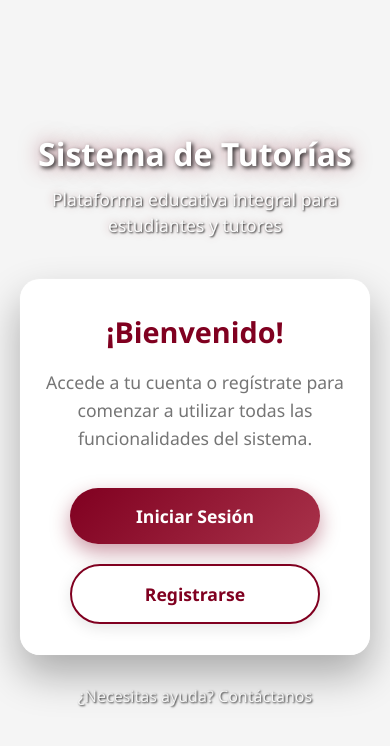
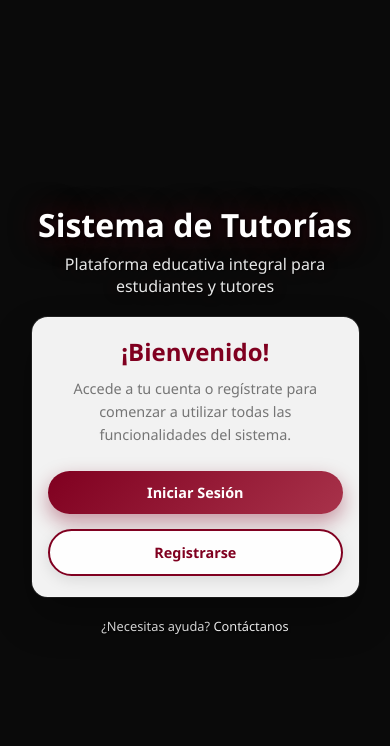
Before and after one commit to PerseoN15/DevOps_ProyectoFinal, a React app in the folder frontend/: page / in a window 390 px wide. Shown: the top 746 px of the page. Built offline with nearby package versions, Linux system fonts and the light colour scheme; the HTML template or start-up script is replaced by a standard one.

Commit message:
modiciacion de diseño en el login

```diff
--- a/frontend/src/pages/Login.css
+++ b/frontend/src/pages/Login.css
@@ -3,7 +3,7 @@
   --guindo: #800020;
   --guindo-claro: #a8324a;
   --guindo-oscuro: #600018;
-  --guindo-suave: rgba(128, 0, 32, 0.3);
+  --guindo-suave: rgba(128, 0, 32, 0.4);
   --blanco: #ffffff;
   --gris-claro: #f5f5f5;
   --gris: #e0e0e0;
@@ -23,7 +23,7 @@
 
 body {
   font-family: 'Segoe UI', Tahoma, Geneva, Verdana, sans-serif;
-  background-color: var(--gris-claro);
+  background-color: #0a0a0a;
   overflow-x: hidden;
 }
 
@@ -39,140 +39,119 @@ body {
   overflow: hidden;
 }
 
-/* Fondo con bolitas guindas animadas */
+/* Fondo elegante y responsivo */
 .background-animation {
   position: fixed;
   top: 0;
   left: 0;
   width: 100%;
   height: 100%;
-  background: linear-gradient(45deg, #1a0010 0%, #2d001a 50%, #1a0010 100%);
+  background:
+    radial-gradient(circle at 20% 80%, rgba(128, 0, 32, 0.3) 0%, transparent 50%),
+    radial-gradient(circle at 80% 20%, rgba(168, 50, 74, 0.2) 0%, transparent 50%),
+    radial-gradient(circle at 40% 40%, rgba(96, 0, 24, 0.25) 0%, transparent 50%),
+    linear-gradient(135deg, #0a0a0a 0%, #1a0a0f 30%, #2a0a14 70%, #1a0a0f 100%);
   z-index: -1;
   overflow: hidden;
 }
 
-/* Bolitas guindas animadas */
-.floating-balls {
+/* Patrón de puntos animados */
+.dots-pattern {
+  position: absolute;
+  width: 100%;
+  height: 100%;
+  background-image:
+    radial-gradient(circle at 25% 25%, var(--guindo-suave) 2px, transparent 2.5px),
+    radial-gradient(circle at 75% 75%, var(--guindo-suave) 2px, transparent 2.5px);
+  background-size: 60px 60px, 80px 80px;
+  animation: dotsMove 40s infinite linear;
+  opacity: 0.3;
+}
+
+/* Ondas sutiles */
+.waves-container {
+  position: absolute;
+  width: 100%;
+  height: 100%;
+  opacity: 0.1;
+}
+
+.wave {
+  position: absolute;
+  width: 200%;
+  height: 100%;
+  background: linear-gradient(90deg, transparent, var(--guindo-claro), transparent);
+  animation: waveMove 20s infinite linear;
+}
+
+.wave-1 {
+  top: 20%;
+  animation-delay: 0s;
+  animation-duration: 25s;
+  opacity: 0.15;
+}
+
+.wave-2 {
+  top: 60%;
+  animation-delay: 10s;
+  animation-duration: 30s;
+  opacity: 0.1;
+}
+
+/* Elementos flotantes elegantes */
+.floating-elements {
   position: absolute;
   width: 100%;
   height: 100%;
 }
 
-.ball {
+.floating-element {
   position: absolute;
   border-radius: 50%;
-  background: radial-gradient(circle at 30% 30%, var(--guindo-claro), var(--guindo-oscuro));
-  box-shadow:
-    0 0 20px var(--guindo-suave),
-    inset 0 0 10px rgba(255, 255, 255, 0.1);
-  animation: floatBall 25s infinite linear;
-  opacity: 0.7;
+  background: radial-gradient(circle, var(--guindo-suave) 0%, transparent 70%);
+  filter: blur(40px);
+  animation: floatElement 30s infinite ease-in-out;
 }
 
-.ball::before {
-  content: '';
-  position: absolute;
-  top: 20%;
-  left: 20%;
-  width: 20%;
-  height: 20%;
-  border-radius: 50%;
-  background: rgba(255, 255, 255, 0.3);
-  filter: blur(2px);
+/* Elementos grandes */
+.element-1 {
+  width: min(40vw, 500px);
+  height: min(40vw, 500px);
+  top: -10%;
+  left: -10%;
+  animation-delay: 0s;
+  background: radial-gradient(circle, rgba(128, 0, 32, 0.4) 0%, transparent 70%);
 }
 
-/* Tamaños y posiciones de las bolitas */
-.ball:nth-child(1) {
-  width: 80px;
-  height: 80px;
-  top: 10%;
-  left: 5%;
-  animation-delay: 0s;
-  animation-duration: 30s;
+.element-2 {
+  width: min(35vw, 450px);
+  height: min(35vw, 450px);
+  bottom: -15%;
+  right: -5%;
+  animation-delay: 15s;
+  background: radial-gradient(circle, rgba(168, 50, 74, 0.3) 0%, transparent 70%);
 }
 
-.ball:nth-child(2) {
-  width: 120px;
-  height: 120px;
-  top: 70%;
-  left: 80%;
+/* Elementos medianos */
+.element-3 {
+  width: min(25vw, 300px);
+  height: min(25vw, 300px);
+  top: 50%;
+  left: 70%;
   animation-delay: 5s;
-  animation-duration: 35s;
+  background: radial-gradient(circle, rgba(96, 0, 24, 0.35) 0%, transparent 70%);
 }
 
-.ball:nth-child(3) {
-  width: 60px;
-  height: 60px;
-  top: 80%;
-  left: 15%;
-  animation-delay: 10s;
-  animation-duration: 25s;
+.element-4 {
+  width: min(20vw, 250px);
+  height: min(20vw, 250px);
+  bottom: 30%;
+  left: 10%;
+  animation-delay: 20s;
+  background: radial-gradient(circle, rgba(128, 0, 32, 0.25) 0%, transparent 70%);
 }
 
-.ball:nth-child(4) {
-  width: 100px;
-  height: 100px;
-  top: 20%;
-  left: 75%;
-  animation-delay: 15s;
-  animation-duration: 40s;
-}
-
-.ball:nth-child(5) {
-  width: 90px;
-  height: 90px;
-  top: 60%;
-  left: 10%;
-  animation-delay: 7s;
-  animation-duration: 32s;
-}
-
-.ball:nth-child(6) {
-  width: 70px;
-  height: 70px;
-  top: 30%;
-  left: 85%;
-  animation-delay: 12s;
-  animation-duration: 28s;
-}
-
-.ball:nth-child(7) {
-  width: 110px;
-  height: 110px;
-  top: 85%;
-  left: 70%;
-  animation-delay: 18s;
-  animation-duration: 38s;
-}
-
-.ball:nth-child(8) {
-  width: 50px;
-  height: 50px;
-  top: 15%;
-  left: 25%;
-  animation-delay: 3s;
-  animation-duration: 22s;
-}
-
-.ball:nth-child(9) {
-  width: 130px;
-  height: 130px;
-  top: 45%;
-  left: 5%;
-  animation-delay: 20s;
-  animation-duration: 45s;
-}
-
-.ball:nth-child(10) {
-  width: 85px;
-  height: 85px;
-  top: 55%;
-  left: 90%;
-  animation-delay: 8s;
-  animation-duration: 33s;
-}
-
-/* Partículas pequeñas guindas */
+/* Partículas sutiles */
 .particles {
   position: absolute;
   width: 100%;
@@ -181,46 +160,107 @@ body {
 
 .particle {
   position: absolute;
-  background: var(--guindo);
+  background: var(--guindo-claro);
   border-radius: 50%;
-  animation: floatParticle 20s infinite linear;
-  opacity: 0.4;
+  animation: particleFloat 20s infinite linear;
+  opacity: 0;
 }
 
-.particle:nth-child(1) { width: 8px; height: 8px; top: 25%; left: 20%; animation-delay: 0s; }
-.particle:nth-child(2) { width: 12px; height: 12px; top: 65%; left: 75%; animation-delay: 2s; }
-.particle:nth-child(3) { width: 6px; height: 6px; top: 75%; left: 30%; animation-delay: 4s; }
-.particle:nth-child(4) { width: 10px; height: 10px; top: 35%; left: 65%; animation-delay: 6s; }
-.particle:nth-child(5) { width: 7px; height: 7px; top: 85%; left: 50%; animation-delay: 8s; }
-.particle:nth-child(6) { width: 9px; height: 9px; top: 45%; left: 15%; animation-delay: 10s; }
+/* Partículas responsivas */
+.particle:nth-child(1) {
+  width: clamp(4px, 1vw, 8px);
+  height: clamp(4px, 1vw, 8px);
+  top: 15%;
+  left: 10%;
+  animation-delay: 0s;
+  animation-duration: 25s;
+}
+.particle:nth-child(2) {
+  width: clamp(6px, 1.5vw, 12px);
+  height: clamp(6px, 1.5vw, 12px);
+  top: 75%;
+  left: 85%;
+  animation-delay: 5s;
+  animation-duration: 30s;
+}
+.particle:nth-child(3) {
+  width: clamp(3px, 0.8vw, 6px);
+  height: clamp(3px, 0.8vw, 6px);
+  top: 85%;
+  left: 15%;
+  animation-delay: 10s;
+  animation-duration: 20s;
+}
+.particle:nth-child(4) {
+  width: clamp(5px, 1.2vw, 10px);
+  height: clamp(5px, 1.2vw, 10px);
+  top: 25%;
+  left: 75%;
+  animation-delay: 15s;
+  animation-duration: 35s;
+}
+
+/* Líneas de conexión sutiles */
+.connection-lines {
+  position: absolute;
+  width: 100%;
+  height: 100%;
+  pointer-events: none;
+}
+
+.connection-line {
+  position: absolute;
+  background: linear-gradient(90deg, transparent, var(--guindo-suave), transparent);
+  height: 1px;
+  animation: connectionPulse 8s infinite ease-in-out;
+  opacity: 0.1;
+}
+
+.line-1 { top: 30%; left: 0; width: 100%; animation-delay: 0s; }
+.line-2 { top: 60%; left: 0; width: 100%; animation-delay: 2s; }
+.line-3 { top: 80%; left: 0; width: 100%; animation-delay: 4s; }
 
 /* Animaciones */
-@keyframes floatBall {
+@keyframes dotsMove {
   0% {
-    transform: translate(0, 0) rotate(0deg) scale(1);
-    opacity: 0.7;
+    background-position: 0 0, 0 0;
+  }
+  100% {
+    background-position: 60px 60px, 80px 80px;
+  }
+}
+
+@keyframes waveMove {
+  0% {
+    transform: translateX(0);
+  }
+  100% {
+    transform: translateX(-50%);
+  }
+}
+
+@keyframes floatElement {
+  0%, 100% {
+    transform: translate(0, 0) scale(1);
+    opacity: 0.6;
   }
   25% {
-    transform: translate(40px, -60px) rotate(90deg) scale(1.1);
+    transform: translate(5%, -5%) scale(1.1);
     opacity: 0.8;
   }
   50% {
-    transform: translate(-30px, 50px) rotate(180deg) scale(0.9);
-    opacity: 0.6;
+    transform: translate(-3%, 3%) scale(0.9);
+    opacity: 0.5;
   }
   75% {
-    transform: translate(50px, 30px) rotate(270deg) scale(1.05);
-    opacity: 0.75;
-  }
-  100% {
-    transform: translate(0, 0) rotate(360deg) scale(1);
+    transform: translate(4%, 2%) scale(1.05);
     opacity: 0.7;
   }
 }
 
-@keyframes floatParticle {
+@keyframes particleFloat {
   0% {
-    transform: translateY(0) translateX(0);
+    transform: translateY(100vh) translateX(0) rotate(0deg);
     opacity: 0;
   }
   10% {
@@ -230,106 +270,122 @@ body {
     opacity: 0.4;
   }
   100% {
-    transform: translateY(-100vh) translateX(100px);
+    transform: translateY(-100vh) translateX(100px) rotate(360deg);
     opacity: 0;
   }
 }
 
-/* Contenido de bienvenida - TEXTOS NÍTIDOS */
+@keyframes connectionPulse {
+  0%, 100% {
+    opacity: 0.05;
+    transform: scaleX(0.8);
+  }
+  50% {
+    opacity: 0.2;
+    transform: scaleX(1);
+  }
+}
+
+/* Contenido principal - Totalmente responsivo */
 .welcome-content {
   text-align: center;
-  max-width: 800px;
+  max-width: min(90vw, 1200px);
   width: 100%;
   animation: fadeInUp 1s ease-out;
   position: relative;
   z-index: 10;
+  padding: 0 clamp(10px, 3vw, 30px);
 }
 
 .welcome-header {
-  margin-bottom: 40px;
+  margin-bottom: clamp(20px, 5vw, 60px);
 }
 
 .main-title {
   color: var(--blanco);
-  font-size: 3.5rem;
+  font-size: clamp(2rem, 8vw, 4.5rem);
   font-weight: 700;
-  margin-bottom: 15px;
+  margin-bottom: clamp(10px, 2vw, 20px);
   text-shadow:
     2px 2px 4px rgba(0, 0, 0, 0.8),
-    0 0 20px rgba(128, 0, 32, 0.5);
+    0 0 30px rgba(128, 0, 32, 0.6);
   animation: slideInFromTop 1s ease-out;
+  line-height: 1.1;
   font-smooth: always;
   -webkit-font-smoothing: antialiased;
-  -moz-osx-font-smoothing: grayscale;
 }
 
 .subtitle {
-  color: rgba(255, 255, 255, 0.95);
-  font-size: 1.3rem;
+  color: rgba(255, 255, 255, 0.9);
+  font-size: clamp(1rem, 3vw, 1.4rem);
   font-weight: 300;
   animation: slideInFromTop 1s ease-out 0.2s both;
   text-shadow:
     1px 1px 2px rgba(0, 0, 0, 0.8),
-    0 0 10px rgba(128, 0, 32, 0.3);
+    0 0 15px rgba(128, 0, 32, 0.4);
+  line-height: 1.4;
   font-smooth: always;
   -webkit-font-smoothing: antialiased;
-  -moz-osx-font-smoothing: grayscale;
 }
 
-/* Tarjeta de bienvenida - SIN BLUR */
+/* Tarjeta de bienvenida responsiva */
 .welcome-card {
-  background: rgba(255, 255, 255, 0.98);
-  border-radius: 20px;
-  padding: 50px 40px;
+  background: rgba(255, 255, 255, 0.95);
+  border-radius: clamp(15px, 4vw, 25px);
+  padding: clamp(25px, 6vw, 60px) clamp(20px, 5vw, 50px);
   box-shadow:
     0 20px 40px rgba(0, 0, 0, 0.3),
-    0 0 0 1px rgba(255, 255, 255, 0.2);
-  margin: 30px 0;
+    0 0 0 1px rgba(255, 255, 255, 0.1);
+  margin: clamp(20px, 4vw, 40px) 0;
   animation: scaleIn 0.8s ease-out 0.4s both;
   position: relative;
   z-index: 10;
-  border: 1px solid rgba(255, 255, 255, 0.3);
+  border: 1px solid rgba(255, 255, 255, 0.2);
+  backdrop-filter: blur(10px);
 }
 
 .welcome-message {
   color: var(--guindo);
-  font-size: 2.2rem;
-  margin-bottom: 15px;
+  font-size: clamp(1.5rem, 5vw, 2.5rem);
+  margin-bottom: clamp(10px, 2vw, 20px);
   font-weight: 600;
   font-smooth: always;
   -webkit-font-smoothing: antialiased;
+  line-height: 1.2;
 }
 
 .welcome-description {
   color: var(--gris-oscuro);
-  font-size: 1.1rem;
-  margin-bottom: 35px;
+  font-size: clamp(0.9rem, 2.5vw, 1.2rem);
+  margin-bottom: clamp(25px, 5vw, 40px);
   line-height: 1.6;
   font-smooth: always;
   -webkit-font-smoothing: antialiased;
 }
 
-/* Botones */
+/* Botones responsivos */
 .button-container {
   display: flex;
-  gap: 20px;
+  gap: clamp(15px, 3vw, 25px);
   justify-content: center;
   flex-wrap: wrap;
 }
 
 .welcome-button {
-  padding: 16px 32px;
+  padding: clamp(12px, 3vw, 18px) clamp(20px, 4vw, 35px);
   border: none;
   border-radius: 50px;
-  font-size: 1.1rem;
+  font-size: clamp(0.9rem, 2.5vw, 1.2rem);
   font-weight: 600;
   cursor: pointer;
   transition: all 0.3s ease;
-  min-width: 180px;
+  min-width: min(200px, 70vw);
   position: relative;
   overflow: hidden;
   font-smooth: always;
   -webkit-font-smoothing: antialiased;
+  flex: 1;
+  max-width: 300px;
 }
 
 .welcome-button::before {
@@ -376,13 +432,14 @@ body {
   box-shadow: 0 8px 20px rgba(128, 0, 32, 0.3);
 }
 
-/* Footer */
+/* Footer responsivo */
 .welcome-footer {
-  margin-top: 30px;
-  color: rgba(255, 255, 255, 0.95);
+  margin-top: clamp(20px, 4vw, 35px);
+  color: rgba(255, 255, 255, 0.9);
   text-shadow: 1px 1px 2px rgba(0, 0, 0, 0.8);
   font-smooth: always;
   -webkit-font-smoothing: antialiased;
+  font-size: clamp(0.8rem, 2vw, 1rem);
 }
 
 .welcome-footer a {
@@ -397,7 +454,7 @@ body {
   text-shadow: 0 0 10px rgba(255, 255, 255, 0.8);
 }
 
-/* Modal - SIN BLUR para mayor nitidez */
+/* Modal responsivo */
 .modal-overlay {
   position: fixed;
   top: 0;
@@ -410,14 +467,15 @@ body {
   justify-content: center;
   z-index: 1000;
   animation: fadeIn 0.3s ease-out;
+  padding: clamp(10px, 3vw, 20px);
 }
 
 .modal-content {
   background: rgba(255, 255, 255, 0.98);
-  border-radius: 20px;
-  padding: 40px;
-  width: 90%;
-  max-width: 450px;
+  border-radius: clamp(15px, 4vw, 25px);
+  padding: clamp(25px, 5vw, 45px) clamp(20px, 4vw, 40px);
+  width: 100%;
+  max-width: min(95vw, 500px);
   position: relative;
   animation: modalSlideIn 0.4s ease-out;
   box-shadow:
@@ -428,18 +486,20 @@ body {
   overflow-y: auto;
 }
 
+/* ... (el resto del CSS de formularios y animaciones se mantiene similar pero con unidades responsivas) ... */
+
 .close-button {
   position: absolute;
-  top: 15px;
-  right: 20px;
+  top: clamp(10px, 2vw, 15px);
+  right: clamp(15px, 3vw, 20px);
   background: rgba(255, 255, 255, 0.9);
   border: none;
-  font-size: 2rem;
+  font-size: clamp(1.5rem, 4vw, 2rem);
   color: var(--gris-oscuro);
   cursor: pointer;
   transition: all 0.3s ease;
-  width: 40px;
-  height: 40px;
+  width: clamp(35px, 8vw, 45px);
+  height: clamp(35px, 8vw, 45px);
   display: flex;
   align-items: center;
   justify-content: center;
@@ -456,28 +516,29 @@ body {
 
 .modal-header {
   text-align: center;
-  margin-bottom: 30px;
+  margin-bottom: clamp(20px, 4vw, 30px);
 }
 
 .modal-header h2 {
   color: var(--guindo);
-  font-size: 1.8rem;
-  margin-bottom: 8px;
+  font-size: clamp(1.3rem, 4vw, 1.8rem);
+  margin-bottom: clamp(5px, 1vw, 8px);
   font-smooth: always;
   -webkit-font-smoothing: antialiased;
 }
 
 .modal-header p {
   color: var(--gris-oscuro);
+  font-size: clamp(0.9rem, 2.5vw, 1rem);
   font-smooth: always;
   -webkit-font-smoothing: antialiased;
 }
 
-/* Formulario */
+/* Formulario responsivo */
 .modal-form {
   display: flex;
   flex-direction: column;
-  gap: 20px;
+  gap: clamp(15px, 3vw, 20px);
 }
 
 .form-group {
@@ -490,11 +551,11 @@ body {
 
 .form-input {
   width: 100%;
-  padding: 16px 0 8px 0;
+  padding: clamp(12px, 3vw, 16px) 0 clamp(6px, 1.5vw, 8px) 0;
   border: none;
   border-bottom: 1px solid var(--gris);
   background: transparent;
-  font-size: 16px;
+  font-size: clamp(14px, 3vw, 16px);
   outline: none;
   transition: all 0.3s ease;
 }
@@ -506,15 +567,15 @@ body {
 .form-input:focus + .form-label,
 .form-input:not(:placeholder-shown) + .form-label {
   top: 0;
-  font-size: 12px;
+  font-size: clamp(10px, 2.5vw, 12px);
   color: var(--guindo);
 }
 
 .form-label {
   position: absolute;
-  top: 16px;
+  top: clamp(12px, 3vw, 16px);
   left: 0;
-  font-size: 16px;
+  font-size: clamp(14px, 3vw, 16px);
   color: var(--gris-oscuro);
   pointer-events: none;
   transition: all 0.3s ease;
@@ -538,15 +599,18 @@ body {
   display: flex;
   justify-content: space-between;
   align-items: center;
-  margin: 10px 0;
+  margin: clamp(8px, 2vw, 10px) 0;
+  flex-wrap: wrap;
+  gap: 10px;
 }
 
 .remember-me {
   display: flex;
   align-items: center;
-  gap: 8px;
+  gap: clamp(6px, 1.5vw, 8px);
   color: var(--gris-oscuro);
   cursor: pointer;
+  font-size: clamp(12px, 2.5vw, 14px);
 }
 
 .remember-me input {
@@ -556,7 +620,7 @@ body {
 .forgot-password {
   color: var(--guindo);
   text-decoration: none;
-  font-size: 0.9rem;
+  font-size: clamp(11px, 2.2vw, 13px);
 }
 
 .forgot-password:hover {
@@ -569,13 +633,13 @@ body {
   color: var(--blanco);
   border: none;
   border-radius: 8px;
-  padding: 16px;
-  font-size: 16px;
+  padding: clamp(12px, 3vw, 16px);
+  font-size: clamp(14px, 3vw, 16px);
   font-weight: 600;
   cursor: pointer;
   overflow: hidden;
   transition: all 0.3s ease;
-  margin-top: 10px;
+  margin-top: clamp(8px, 2vw, 10px);
   box-shadow: 0 4px 15px rgba(128, 0, 32, 0.3);
 }
 
@@ -607,8 +671,8 @@ body {
   top: 50%;
   left: 50%;
   transform: translate(-50%, -50%);
-  width: 20px;
-  height: 20px;
+  width: clamp(18px, 4vw, 22px);
+  height: clamp(18px, 4vw, 22px);
   border: 2px solid transparent;
   border-top: 2px solid var(--blanco);
   border-radius: 50%;
@@ -627,12 +691,13 @@ body {
 }
 
 .message {
-  padding: 12px 16px;
+  padding: clamp(10px, 2.5vw, 12px) clamp(12px, 3vw, 16px);
   border-radius: 8px;
-  margin-top: 20px;
+  margin-top: clamp(15px, 3vw, 20px);
   text-align: center;
   font-weight: 500;
   animation: slideIn 0.5s ease-out;
+  font-size: clamp(12px, 2.5vw, 14px);
 }
 
 .message.success {
@@ -649,10 +714,11 @@ body {
 
 .modal-footer {
   text-align: center;
-  margin-top: 20px;
-  padding-top: 20px;
+  margin-top: clamp(15px, 3vw, 20px);
+  padding-top: clamp(15px, 3vw, 20px);
   border-top: 1px solid var(--gris);
   color: var(--gris-oscuro);
+  font-size: clamp(12px, 2.5vw, 14px);
 }
 
 .modal-footer a {
@@ -665,11 +731,11 @@ body {
   text-decoration: underline;
 }
 
-/* Animaciones */
+/* Animaciones responsivas */
 @keyframes fadeInUp {
   from {
     opacity: 0;
-    transform: translateY(30px);
+    transform: translateY(clamp(20px, 5vw, 30px));
   }
   to {
     opacity: 1;
@@ -680,7 +746,7 @@ body {
 @keyframes slideInFromTop {
   from {
     opacity: 0;
-    transform: translateY(-50px);
+    transform: translateY(clamp(-30px, -8vw, -50px));
   }
   to {
     opacity: 1;
@@ -707,7 +773,7 @@ body {
 @keyframes modalSlideIn {
   from {
     opacity: 0;
-    transform: scale(0.8) translateY(-20px);
+    transform: scale(0.8) translateY(clamp(-15px, -4vw, -20px));
   }
   to {
     opacity: 1;
@@ -718,7 +784,7 @@ body {
 @keyframes slideIn {
   from {
     opacity: 0;
-    transform: translateY(-10px);
+    transform: translateY(clamp(-8px, -2vw, -10px));
   }
   to {
     opacity: 1;
@@ -726,54 +792,53 @@ body {
   }
 }
 
-/* Responsive */
-@media (max-width: 768px) {
-  .main-title {
-    font-size: 2.5rem;
-  }
-
-  .subtitle {
-    font-size: 1.1rem;
-  }
-
+/* Responsive para móviles muy pequeños */
+@media (max-width: 480px) {
   .welcome-card {
-    padding: 30px 20px;
+    padding: 20px 15px;
   }
 
   .button-container {
     flex-direction: column;
-    align-items: center;
   }
 
   .welcome-button {
-    width: 100%;
-    max-width: 250px;
+    min-width: 100%;
   }
 
-  .modal-content {
-    padding: 30px 20px;
-    margin: 20px;
+  .form-options {
+    flex-direction: column;
+    align-items: flex-start;
+    gap: 8px;
   }
 
-  .ball {
-    transform: scale(0.7);
+  .floating-element {
+    display: none; /* Ocultamos algunos elementos en móviles muy pequeños */
   }
 }
 
-@media (max-width: 480px) {
-  .main-title {
-    font-size: 2rem;
+/* Para tablets y pantallas medianas */
+@media (min-width: 769px) and (max-width: 1024px) {
+  .welcome-content {
+    max-width: 90%;
   }
 
-  .welcome-message {
-    font-size: 1.8rem;
+  .main-title {
+    font-size: clamp(2.5rem, 6vw, 3.5rem);
+  }
+}
+
+/* Para pantallas muy grandes */
+@media (min-width: 1440px) {
+  .welcome-content {
+    max-width: 1400px;
   }
 
-  .modal-content {
-    padding: 25px 15px;
+  .main-title {
+    font-size: 5rem;
   }
 
-  .ball {
-    transform: scale(0.5);
+  .subtitle {
+    font-size: 1.6rem;
   }
 }
--- a/frontend/src/pages/Login.jsx
+++ b/frontend/src/pages/Login.jsx
@@ -128,30 +128,38 @@ function Login() {
 
   return (
     <div className="welcome-container">
-      {/* Fondo animado con bolitas guindas */}
+      {/* Fondo animado elegante y responsivo */}
       <div className="background-animation">
-        {/* Bolitas guindas grandes */}
-        <div className="floating-balls">
-          <div className="ball"></div>
-          <div className="ball"></div>
-          <div className="ball"></div>
-          <div className="ball"></div>
-          <div className="ball"></div>
-          <div className="ball"></div>
-          <div className="ball"></div>
-          <div className="ball"></div>
-          <div className="ball"></div>
-          <div className="ball"></div>
+        {/* Patrón de puntos */}
+        <div className="dots-pattern"></div>
+
+        {/* Ondas sutiles */}
+        <div className="waves-container">
+          <div className="wave wave-1"></div>
+          <div className="wave wave-2"></div>
         </div>
 
-        {/* Partículas pequeñas */}
+        {/* Elementos flotantes */}
+        <div className="floating-elements">
+          <div className="floating-element element-1"></div>
+          <div className="floating-element element-2"></div>
+          <div className="floating-element element-3"></div>
+          <div className="floating-element element-4"></div>
+        </div>
+
+        {/* Partículas */}
         <div className="particles">
           <div className="particle"></div>
           <div className="particle"></div>
           <div className="particle"></div>
           <div className="particle"></div>
-          <div className="particle"></div>
-          <div className="particle"></div>
+        </div>
+
+        {/* Líneas de conexión */}
+        <div className="connection-lines">
+          <div className="connection-line line-1"></div>
+          <div className="connection-line line-2"></div>
+          <div className="connection-line line-3"></div>
         </div>
       </div>
 
```
